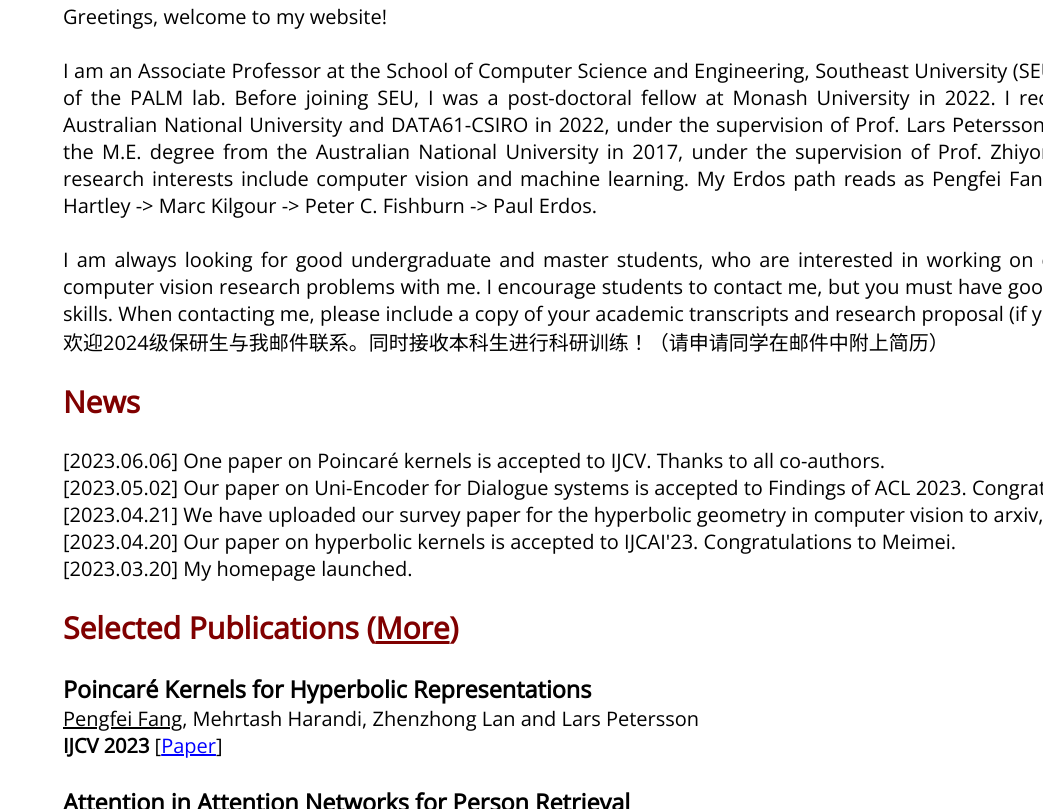
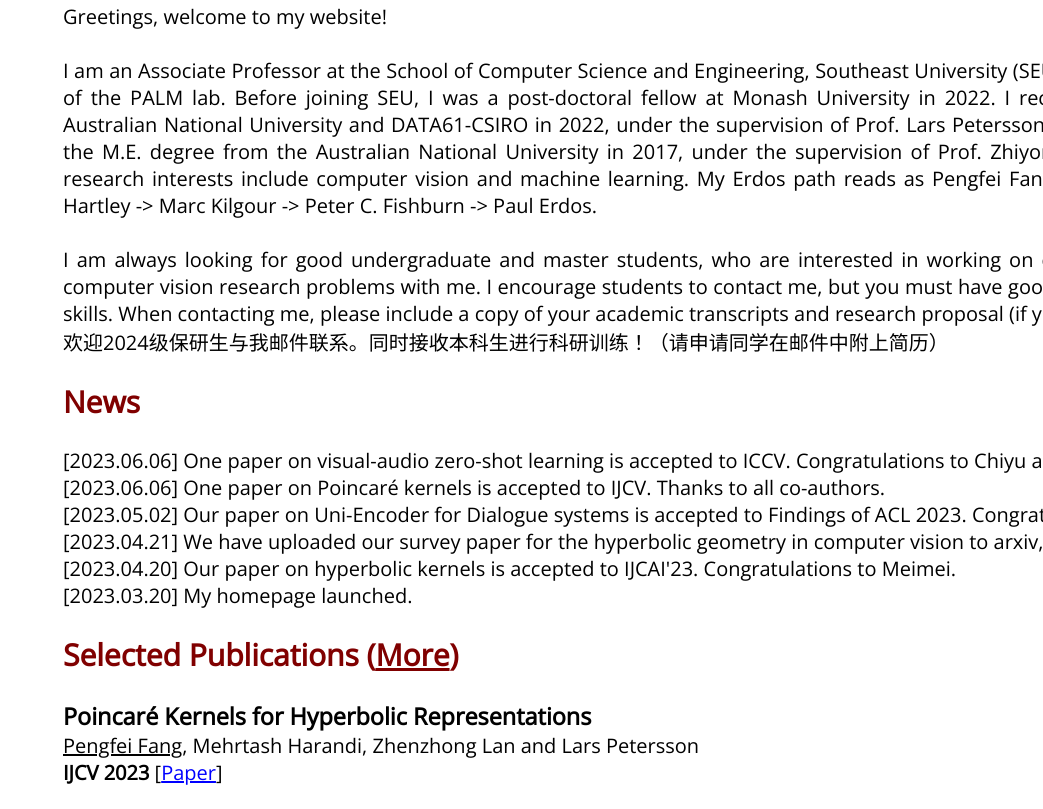
Before and after one commit to fpfcjdsg/fpfcjdsg.github.io, a plain HTML site: page index.html in a window 1280 px wide. Shown: the part 430-1239 px from the top of the page, without its empty margins (237-1280 px from the left). Drawn offline with nearby package versions, Linux system fonts and the light colour scheme.

Commit message:
Update index.html

```diff
--- a/index.html
+++ b/index.html
@@ -144,6 +144,7 @@
 			</div>
 
 			<div class="sectionContent">
+				[2023.06.06] One paper on visual-audio zero-shot learning is accepted to ICCV. Congratulations to Chiyu and Jie.<br>
 				[2023.06.06] One paper on Poincaré kernels is accepted to IJCV. Thanks to all co-authors.<br>
 				[2023.05.02] Our paper on Uni-Encoder for Dialogue systems is accepted to Findings of ACL 2023. Congratulations to Chiyu and Hongliang.<br>
 				[2023.04.21] We have uploaded our survey paper for the hyperbolic geometry in computer vision to arxiv, here is the <a href="https://arxiv.org/abs/2304.10764" target="_blank" >link</a>.<br>
```
